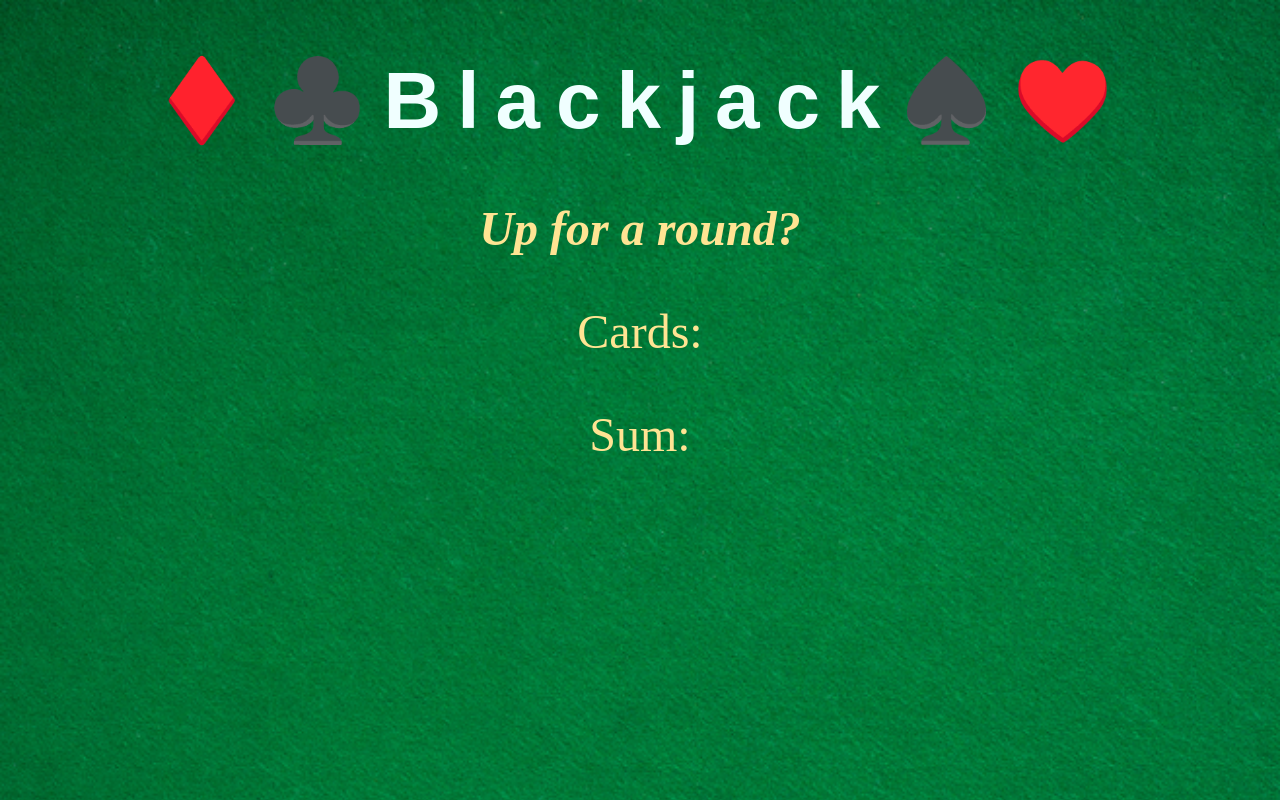
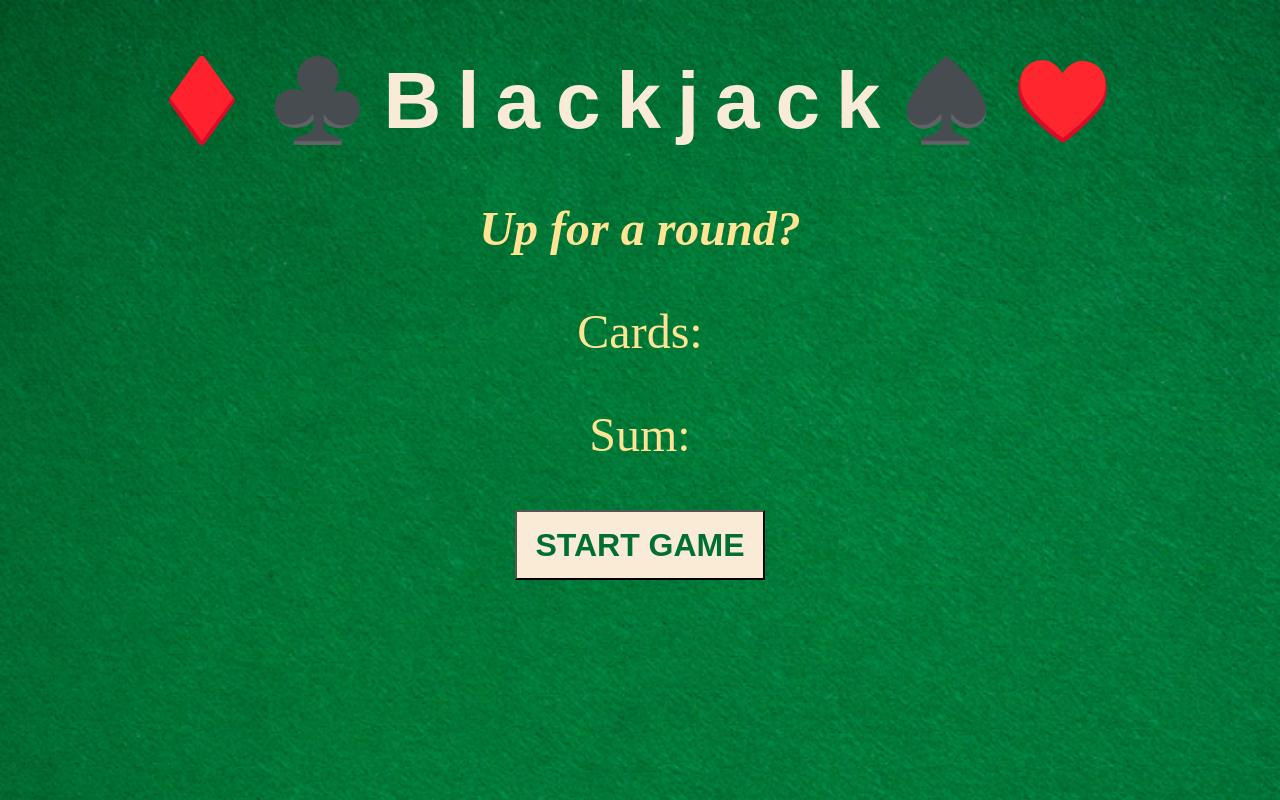
Before and after one commit to Tundoor/Module_9R_CS20240188_WFO2407_C_Thandolwethu-Mbokazi_SDF09_9-, a plain HTML site: page index.html in a window 1280 px wide. Drawn offline with Linux system fonts and the light colour scheme.

Commit message:
Created button

```diff
--- a/index.html
+++ b/index.html
@@ -15,5 +15,6 @@
         <h2 id="message.el">Up for a round?</h2>
         <p>Cards:</p>
         <p>Sum:</p>
+        <button onclick="startGame()">START GAME</button>
     </body>
 </html>
--- a/index.js
+++ b/index.js
@@ -9,7 +9,7 @@ let message =""
 
 //  Create If - else conditions
 
-
+function startGame() {
 if (sum < 21) {
     message = "Do you want to draw a new card? 🧐"
     isAlive = false
@@ -21,5 +21,5 @@ if (sum < 21) {
      isAlive = false
 }
 
-
 console.log(message)
+}
--- a/style.css
+++ b/style.css
@@ -25,7 +25,7 @@ p {
 }
 
 h1 {
-    color: azure;
+    color: antiquewhite;
     font-size: 5rem;
     font-family: fantasy;
     letter-spacing: 1rem;
@@ -37,3 +37,16 @@ h1 {
      line-height: 5px;    /*Addd this to adjust for all words.*/
 
 }
+
+
+/*  button design */
+
+button {
+    color:  #016f32;
+    width: 250px;
+    height: 70px;
+    background: antiquewhite;
+    font-weight: bold;
+    font-size: 2rem;
+
+}
```
